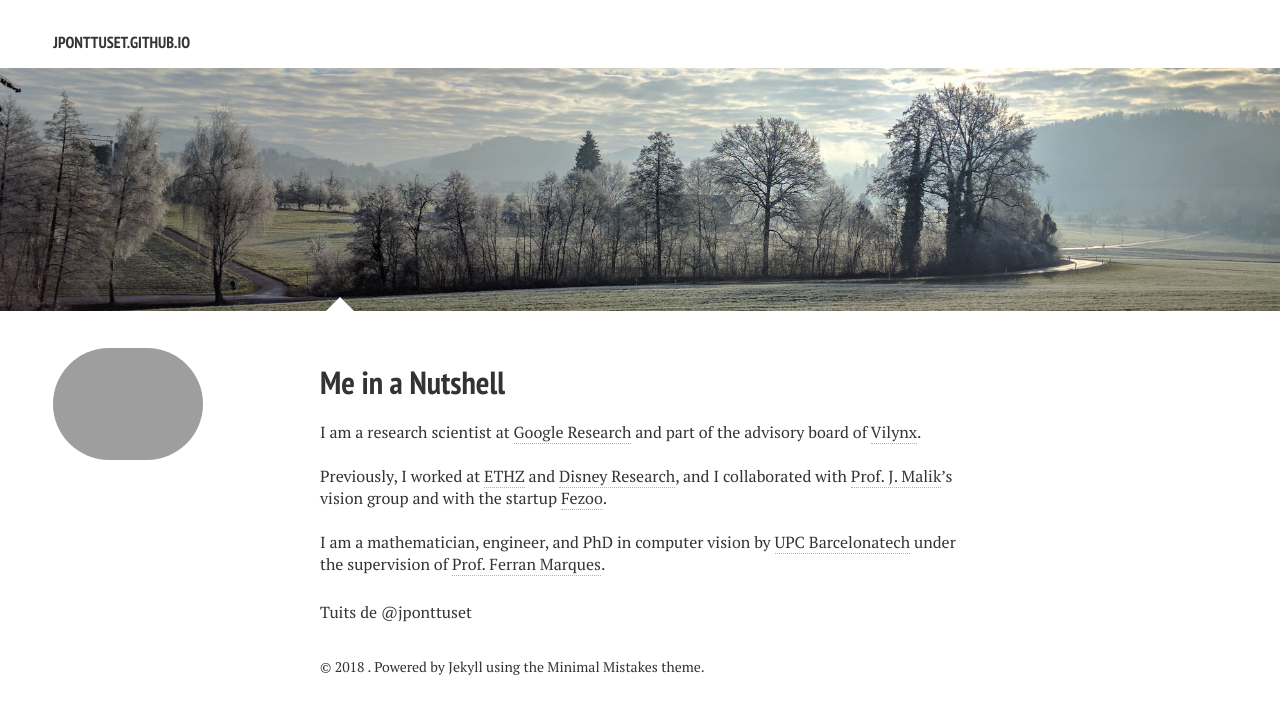
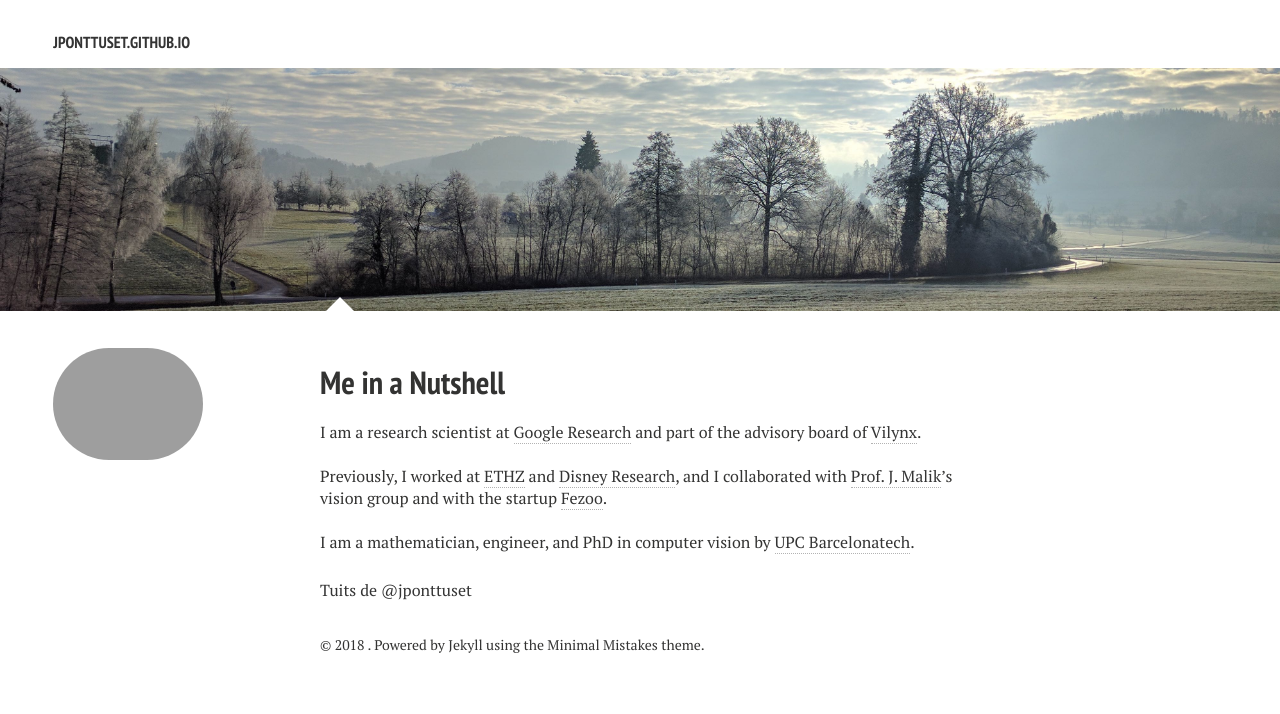
Before and after one commit to jponttuset/jponttuset.github.io, a Jekyll site: the page built from index.md, in a window 1280 px wide. Shown: the top 714 px of the page. Built offline with Jekyll 4.4.1, drawn with Linux system fonts in a browser that asks for light colours; nearby versions of some CDN libraries; comment, search, counter and statistics services are not loaded.

Commit message:
- Minor edits

```diff
--- a/index.md
+++ b/index.md
@@ -17,4 +17,4 @@ and I collaborated with <a href="http://www.cs.berkeley.edu/~malik/" target="_bl
 and with the startup <a href="http://fezoo.cat" target="_blank">Fezoo</a>.
 
 <br />
-I am a mathematician, engineer, and PhD in computer vision by <a href="http://www.upc.edu" target="_blank">UPC Barcelonatech</a> under the supervision of <a href="https://imatge.upc.edu/web/ferran" target="_blank">Prof. Ferran Marques</a>.
+I am a mathematician, engineer, and PhD in computer vision by <a href="http://www.upc.edu" target="_blank">UPC Barcelonatech</a>.
```
Also changed, not shown: cv.md (+1 -1 lines).
